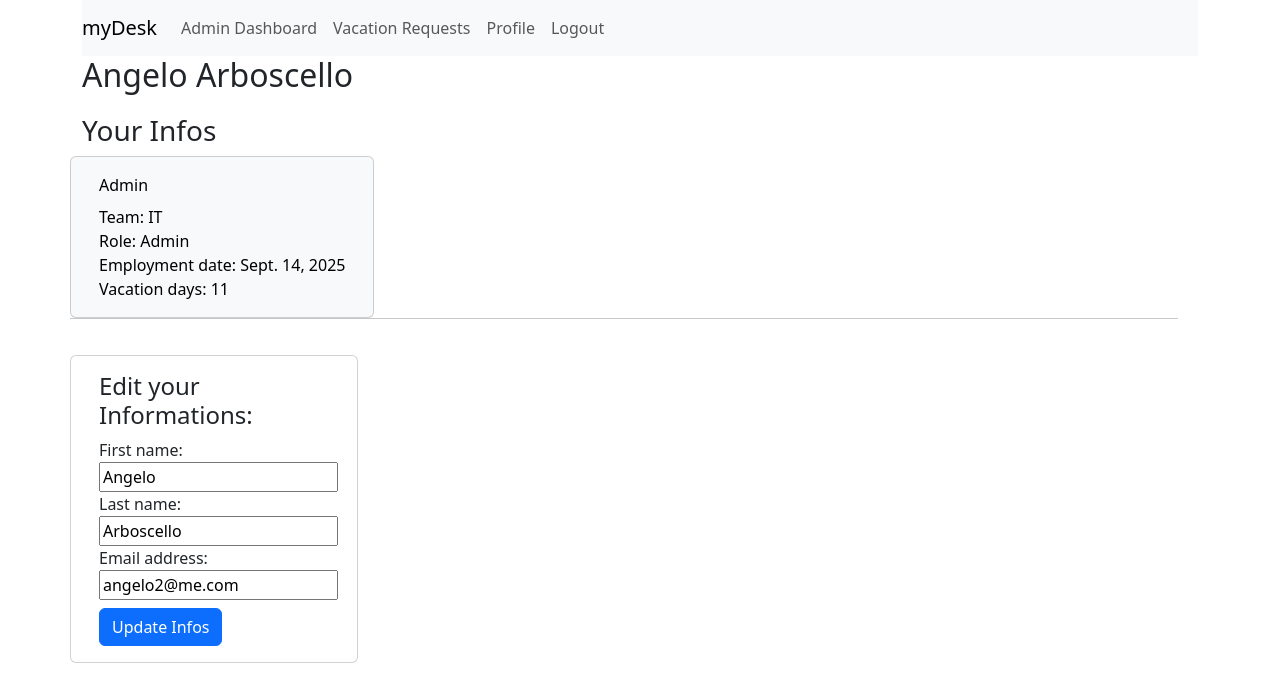
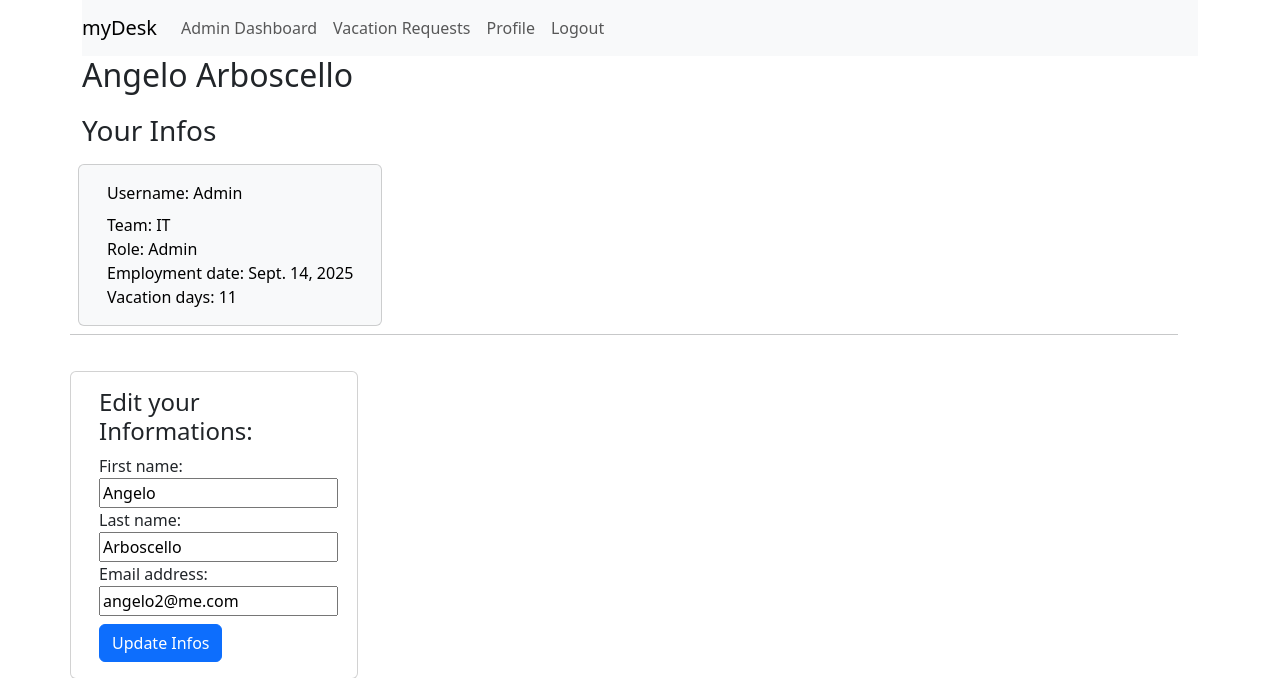
Before and after one commit to derblaueengel2003/capstone, a Django app: page /authenticate/edit-user in a window 1280 px wide. Shown: the top 678 px of the page. Run offline with Django 5.2, Linux system fonts and the light colour scheme; a user stored in the database is signed in; data comes from the database, SQL or seed files in the repository; both versions use the stored data as it was after the commit.

Commit message:
polished css per profile

```diff
--- a/authenticate/templates/authenticate/profile.html
+++ b/authenticate/templates/authenticate/profile.html
@@ -6,10 +6,10 @@
 <h2>{{ user.get_full_name }}</h2>
 <div class="row section">
     <h3>Your Infos</h3>
-    <div class="card text-bg-light" style="width: auto">
+    <div class="card m-2 text-bg-light" style="width: auto">
         <div class="card-body profile">
 
-        <div class="card-title">{{ user.username }}</div>
+        <div class="card-title">Username: {{ user.username }}</div>
         <div class="">Team: {{ user.profile.team }}</div>
         <div class="">Role: {{ user.profile.role }}</div>
         <div class="">Employment date: {{ user.profile.employment_date }}</div>
@@ -30,5 +30,6 @@
 </div>
 </div>
 </div>
+</div>
 
 {% endblock %}
--- a/myDesk/templates/myDesk/request.html
+++ b/myDesk/templates/myDesk/request.html
@@ -4,6 +4,7 @@
 {% block body %}
 
 <h2>{{ user.get_full_name }}</h2>
+<div class="row section">
 
 {% if not vacation_requests%}
 <h4> You have no vacation request</h4>
@@ -39,7 +40,7 @@
         </div>
     {% endfor %}
     </ul>
-    </div>
+
     <hr>
 
 {% endif %}
@@ -56,5 +57,6 @@
     </div>
     </div>
     </div>
+    </div>
 
 {% endblock %}
```
Also changed, not shown: db.sqlite3.
